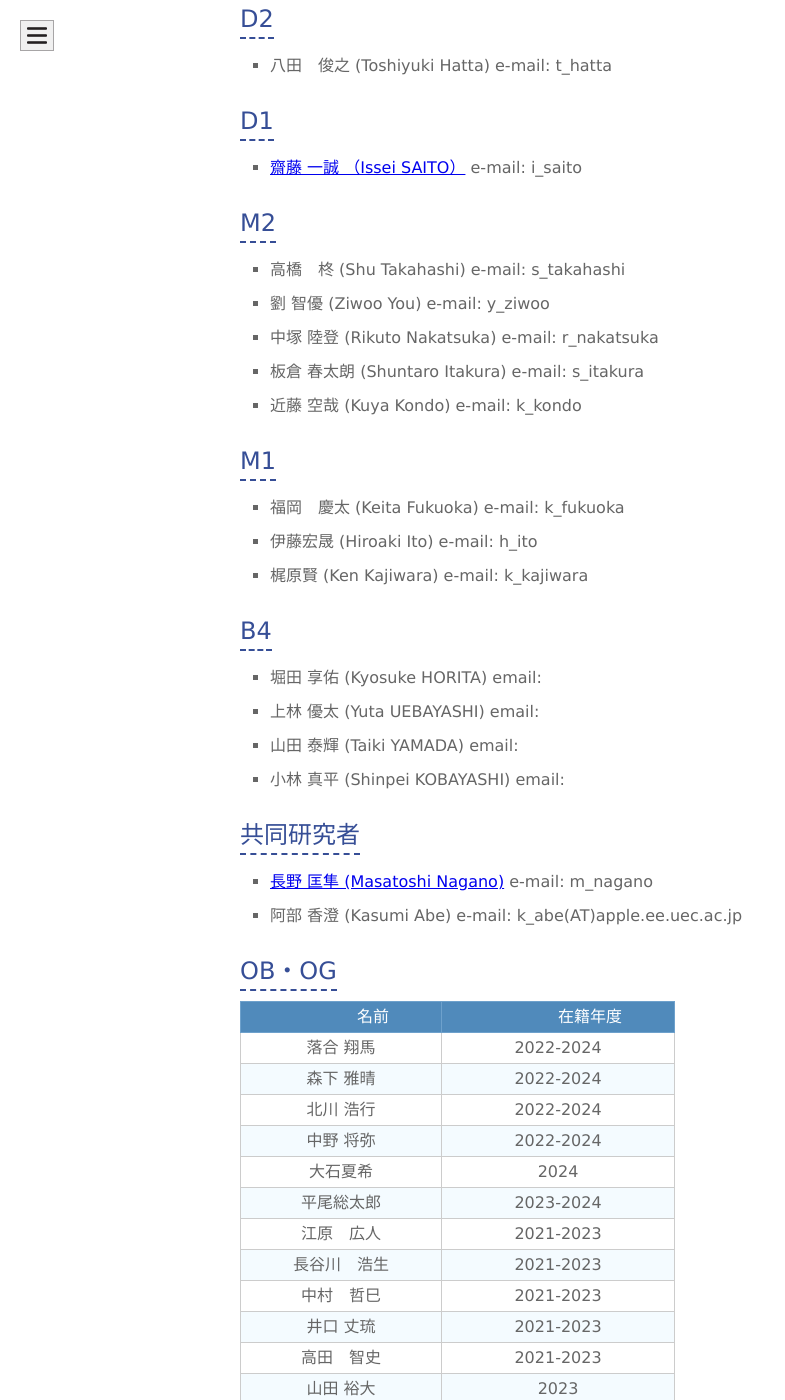
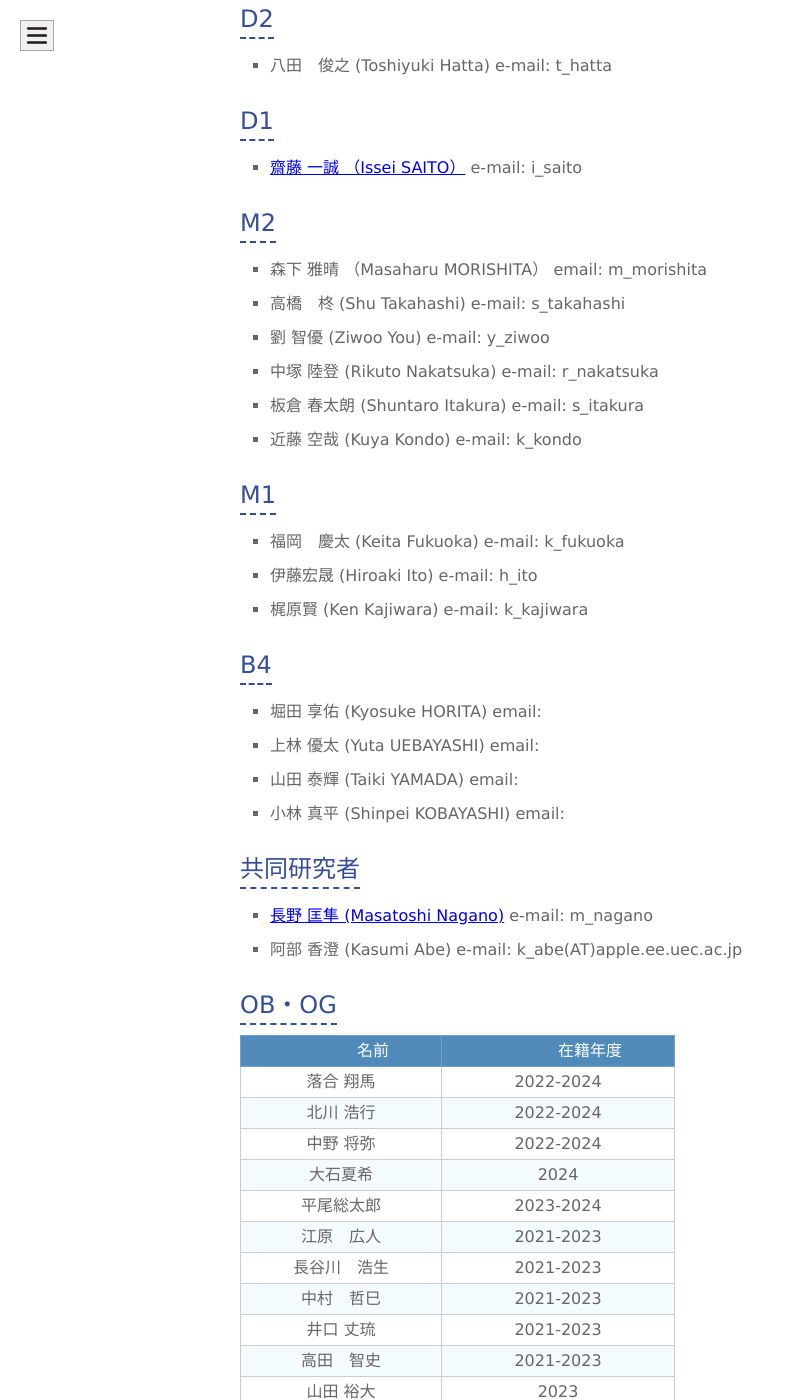
Before and after one commit to naka-lab/naka-lab.github.io, a Jekyll site: the page built from subpages/member.md, in a window 1280 px wide and 1400 px high, scrolled down 787 px. Shown: the whole window, without its empty margins (0-785 px from the left). Built offline with Jekyll 4.4.1, drawn with Linux system fonts in a browser that asks for light colours.

Commit message:
Update member.md

```diff
--- a/subpages/member.md
+++ b/subpages/member.md
@@ -18,6 +18,7 @@ layout: default
 - [齋藤 一誠 （Issei SAITO）](https://issei09.github.io/i.sai10.github.io/) e-mail: i_saito
 
 ## M2
+- 森下 雅晴 （Masaharu MORISHITA） email: m_morishita
 - 高橋　柊 (Shu Takahashi) e-mail: s_takahashi
 - 劉 智優 (Ziwoo You) e-mail: y_ziwoo
 - 中塚 陸登 (Rikuto Nakatsuka) e-mail: r_nakatsuka
@@ -44,7 +45,6 @@ layout: default
 |　　　　名前　　　　|　　　　在籍年度　　　　|
 |:------:|:-------:|
 |落合 翔馬|2022-2024|
-|森下 雅晴|2022-2024|
 |北川 浩行|2022-2024|
 |中野 将弥|2022-2024|
 |大石夏希|2024|
```
